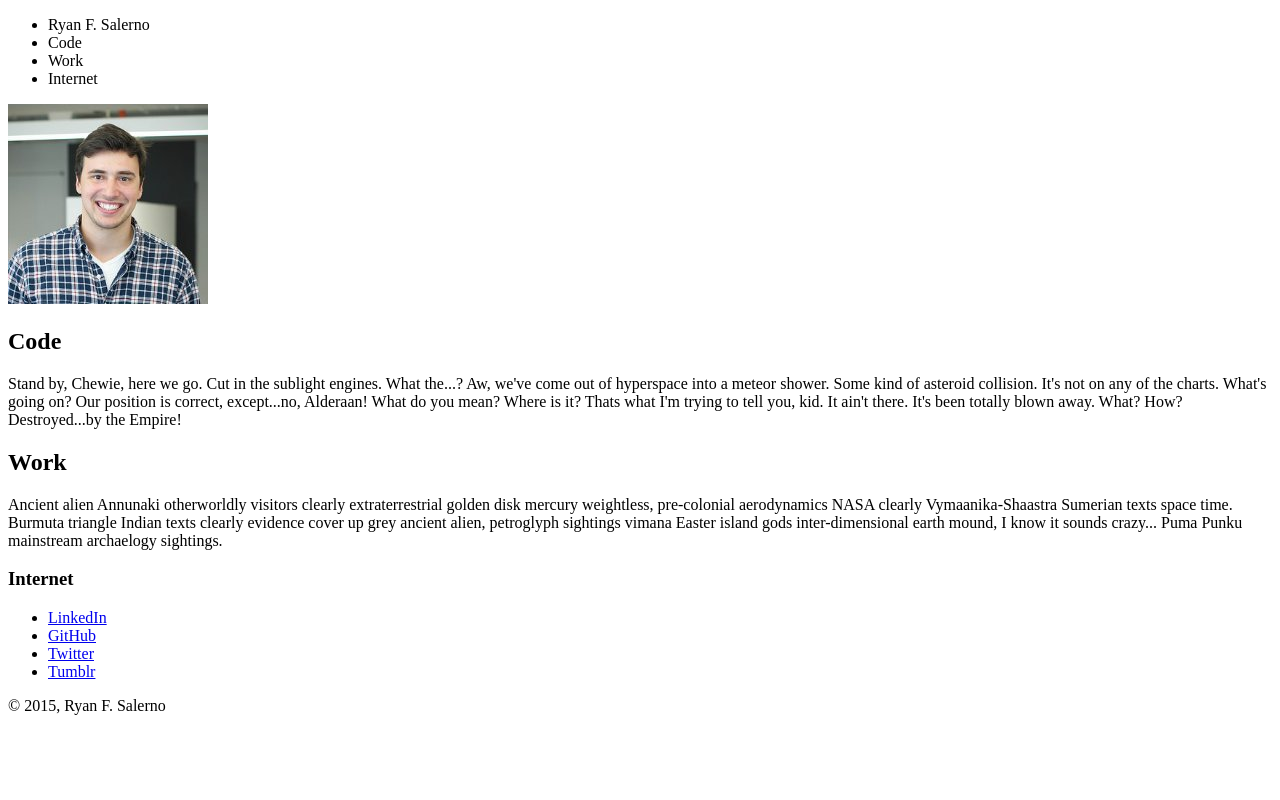
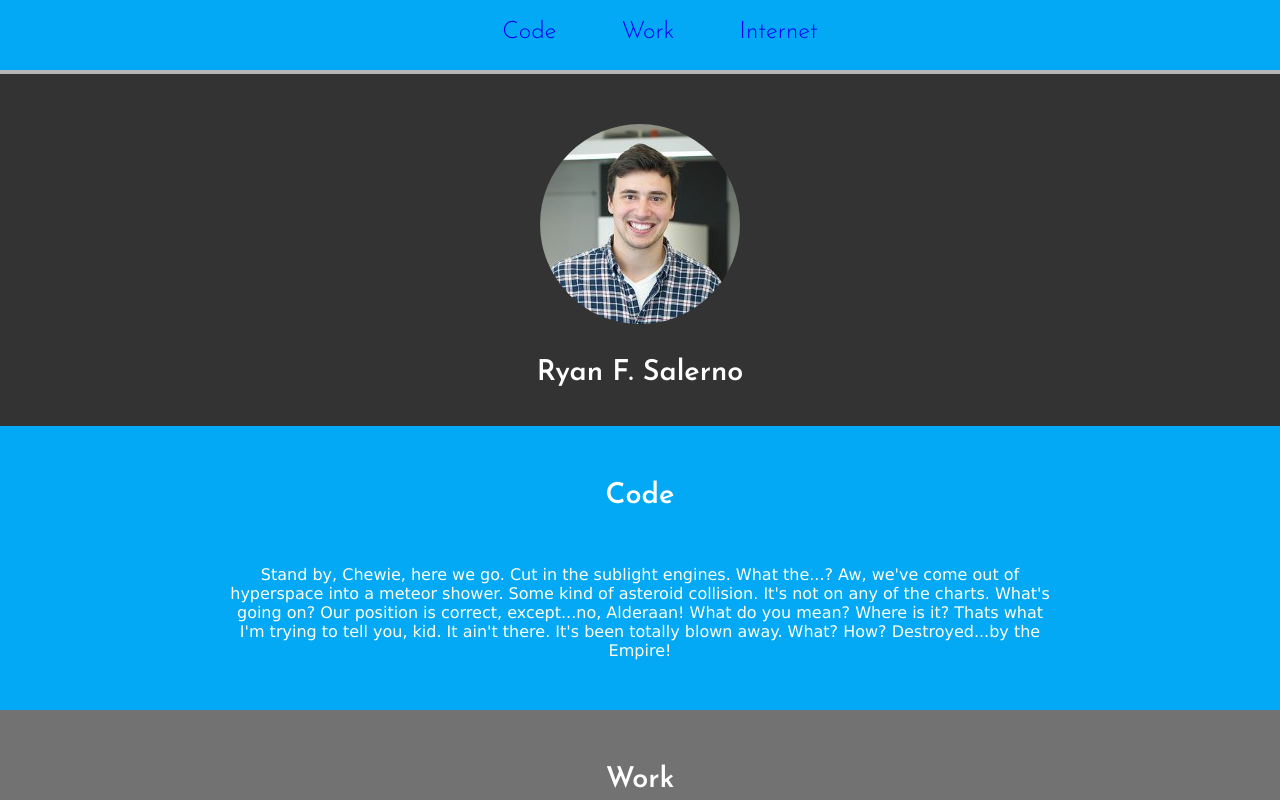
Before and after one commit to Petey101/ryanfs.github.io, a plain HTML site: page index.html in a window 1280 px wide. Shown: the top 800 px of the page. Drawn offline with Linux system fonts and the light colour scheme.

Commit message:
Write styles and design website

```diff
--- a/index.html
+++ b/index.html
@@ -2,31 +2,33 @@
 <html class="no-js" lang="">
     <head>
         <title>Ryan F. Salerno</title>
+        <link rel="stylesheet" type="text/css" href="stylesheets/default.css">
+        <link href='http://fonts.googleapis.com/css?family=Josefin+Sans:300,600' rel='stylesheet' type='text/css'>
     </head>
     <body>
       <header>
         <nav>
         	<ul>
-        		<li>Ryan F. Salerno</li>
-        		<li>Code</li>
-        		<li>Work</li>
-        		<li>Internet</li>
+        		<li><a href="#code">Code</a></li>
+        		<li><a href="#work">Work</a></li>
+        		<li><a href="#internet">Internet</a></li>
         	</ul>
         </nav>
-        <section>
-        	<img src="imgs/ryan.jpg" />
+        <section class="hello">
+        	<img src="imgs/ryan.jpg" class="headshot"/>
+          <h2>Ryan F. Salerno</h2>
         </section>
       </header>
-      <section>
-      	<h2>Code</h2>
+      <section class="code">
+      	<a name ="code"><h2>Code</h2></a>
       	<p>Stand by, Chewie, here we go. Cut in the sublight engines. What the...? Aw, we've come out of hyperspace into a meteor shower. Some kind of asteroid collision. It's not on any of the charts. What's going on? Our position is correct, except...no, Alderaan! What do you mean? Where is it? Thats what I'm trying to tell you, kid. It ain't there. It's been totally blown away. What? How? Destroyed...by the Empire!</p>
       </section>
-      <section>
-      	<h2>Work</h2>
+      <section class="work">
+      	<a name ="work"><h2>Work</h2></a>
       	<p>Ancient alien Annunaki otherworldly visitors clearly extraterrestrial golden disk mercury weightless, pre-colonial aerodynamics NASA clearly Vymaanika-Shaastra Sumerian texts space time. Burmuta triangle Indian texts clearly evidence cover up grey ancient alien, petroglyph sightings vimana Easter island gods inter-dimensional earth mound, I know it sounds crazy... Puma Punku mainstream archaelogy sightings.</p>
       </section>
-      <section>
-      	<h3>Internet</h3>
+      <section class="internet">
+      	<a name ="internet"><h2>Internet</h></a>
       	<ul>
       		<li><a href="https://linkedin.com/in/ryanfsalerno">LinkedIn</a></li>
       		<li><a href="https://github.com/ryanfs">GitHub</a></li>
--- a/stylesheets/default.css
+++ b/stylesheets/default.css
@@ -0,0 +1,119 @@
+body {
+	margin: 0;
+	color: ivory;
+	font-family: 'Josefin Sans', sans-serif;
+}
+
+nav {
+	background-color: #03A9F4;
+	border-bottom: 4px solid #B6B6B6;
+	height: 70px;
+	color: #B2EBF2;
+}
+
+nav a:visited {
+	color: #B2EBF2;
+}
+
+nav a:hover {
+	color: #212121;
+}
+
+header {
+	margin: -16px 0;
+}
+
+header section h2 {
+
+}
+
+nav ul li {
+	display: inline-block;
+	margin: 20px 30px;
+	list-style-type: none;
+	font-size: 1.5em;
+}
+
+section ul li {
+	display: inline-block;
+	margin: 20px 30px;
+	list-style-type: none;
+}
+
+nav ul {
+}
+
+header {
+	text-align: center;
+}
+
+h2 {
+	margin: 30px 0;
+	font-size: 1.8em;
+	color: #FFFFFF;
+}
+
+p {
+	text-align: center;
+	font-family: "Lucida Sans Unicode", "Lucida Grande", sans-serif;
+	font-size: 1em;
+}
+
+footer {
+	background-color: #212121;
+	height: 100%;
+	padding: 25px;
+}
+
+footer p {
+	margin: 25px;
+}
+
+.headshot {
+	border-radius: 50%;
+	position: relative;
+	margin: 25px 0 0 0;
+}
+
+section {
+	padding: 25px 0;
+	text-align: center;
+}
+
+section p {
+	width: 65%;
+	margin: 0 auto;
+	padding: 25px;
+}
+
+a {
+	text-decoration: none;
+}
+
+section a {
+	color: #0288D1;
+}
+
+section a:hover {
+	color: #212121;
+}
+
+section a:visited {
+	color: #727272;
+}
+
+.hello {
+	background-color: #333;
+}
+
+.code {
+	background-color: #03A9F4;
+}
+
+.work {
+	background-color: #727272;
+}
+
+.internet {
+	background-color: #FF5722;
+}
```
